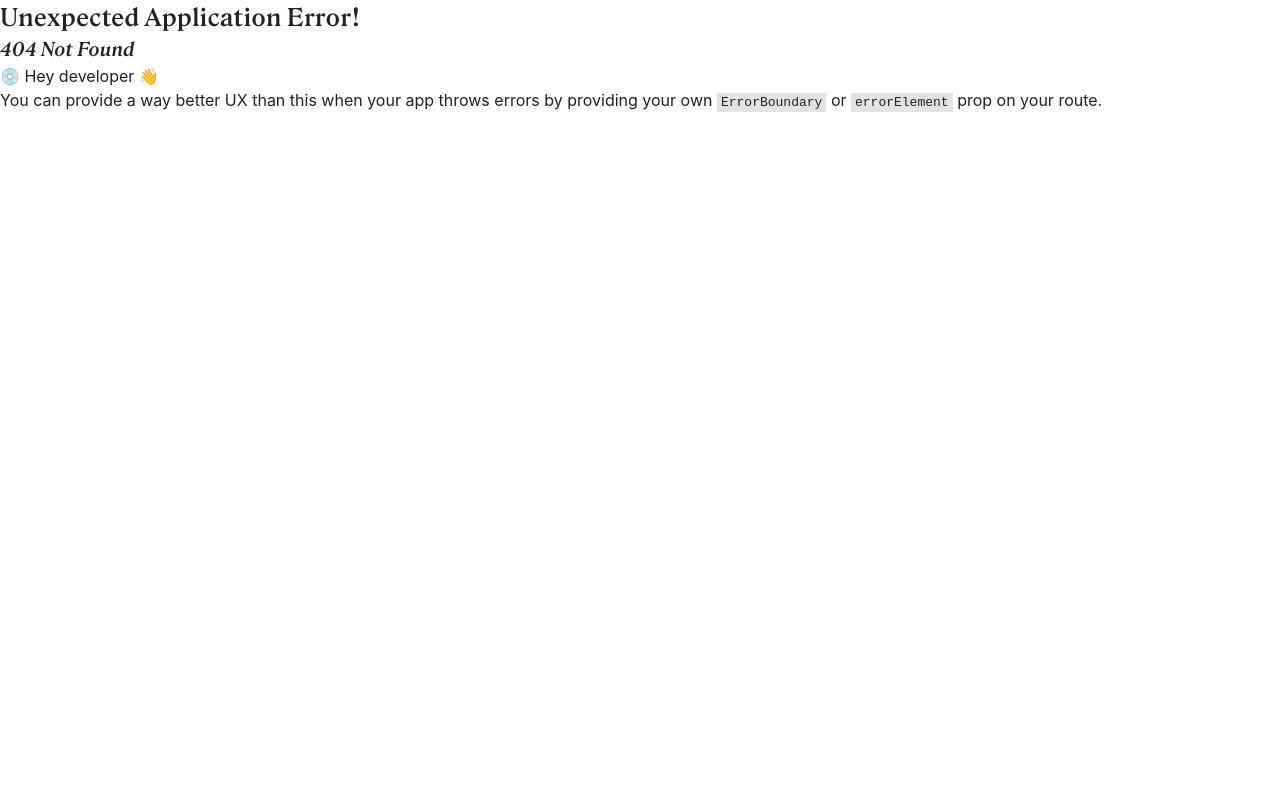
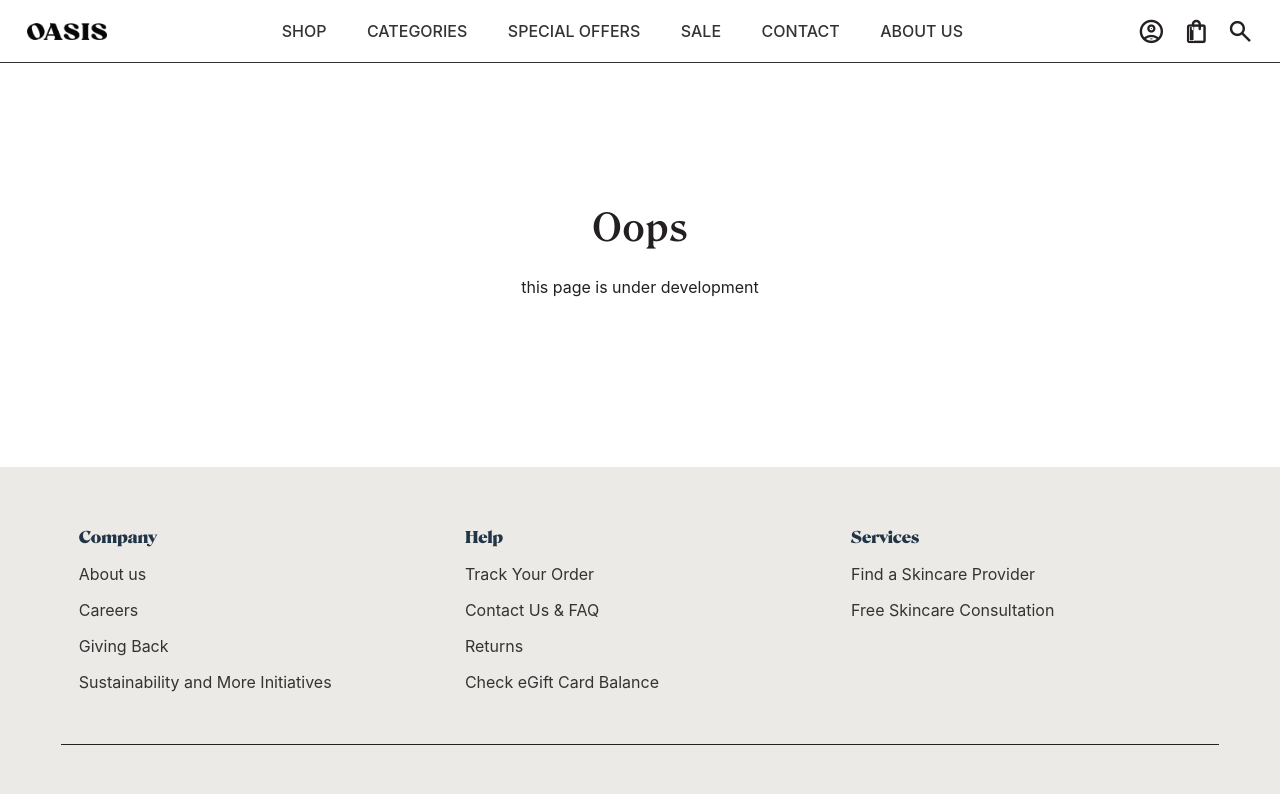
Before and after one commit to ellensofia/e-commerce, a React (Vite) app: page /categories in a window 1280 px wide. Before the commit this address had no page. Shown: the top 794 px of the page. Built offline with nearby package versions, Linux system fonts and the light colour scheme.

Commit message:
add the base for category page to avoid broken links + change links in header

```diff
--- a/src/assets/components/Header.tsx
+++ b/src/assets/components/Header.tsx
@@ -24,10 +24,10 @@ export default function Header() {
             <NavLink to={"/shop"}>Shop</NavLink>
           </StyledListItem>
           <StyledListItem $menuOpen={menuOpen}>
-            <a href="/error">Categories</a>
+            <a href="/categories">Categories</a>
           </StyledListItem>
           <StyledListItem $menuOpen={menuOpen}>
-            <a href="/error">Special Offers</a>
+            <a href="/sale">Special Offers</a>
           </StyledListItem>
           <StyledListItem $menuOpen={menuOpen}>
             <NavLink to={"/sale"}>Sale</NavLink>
--- /dev/null
+++ b/src/assets/pages/CategoriesPage.tsx
@@ -0,0 +1,43 @@
+import { styled } from "styled-components";
+
+export default function CategoriesPage() {
+  return (
+    <>
+      <Container>
+        <Copy>
+          <CategoryTitle>Oops</CategoryTitle>
+          <p>this page is under development</p>
+        </Copy>
+      </Container>
+    </>
+  );
+}
+
+const Container = styled.div`
+  margin-top: calc(var(--header-height) + var(--margin-lg));
+  margin-bottom: var(--margin-lg);
+  padding: 0 var(--margin-xlg);
+  display: flex;
+  gap: var(--margin-lg);
+  justify-content: center;
+  align-items: center;
+  flex-direction: row;
+`;
+
+const Copy = styled.div`
+  display: flex;
+  flex-direction: column;
+  justify-content: center;
+  align-items: center;
+  gap: var(--margin-sm);
+  width: 50%;
+  max-width: 36rem;
+  padding: 6rem 0 8rem;
+  @media (max-width: 700px) {
+    width: 100%;
+  }
+`;
+
+const CategoryTitle = styled.h1`
+  font-size: var(--font-size-xl);
+`;
--- a/src/main.tsx
+++ b/src/main.tsx
@@ -9,6 +9,7 @@ import {
 import App from "./App.tsx";
 import { MenuProvider } from "./assets/context/MenuContest.tsx";
 import AboutPage from "./assets/pages/AboutPage.tsx";
+import CategoriesPage from "./assets/pages/CategoriesPage.tsx";
 import ContactPage from "./assets/pages/ContactPage.tsx";
 import NotFound from "./assets/pages/NotFound.tsx";
 import SalePage from "./assets/pages/SalePage.tsx";
@@ -24,6 +25,7 @@ const router = createBrowserRouter(
       <Route path="/about" element={<AboutPage />} />
       <Route path="/shop" element={<ShopPage />} />
       <Route path="/contact" element={<ContactPage />} />
+      <Route path="/categories" element={<CategoriesPage />} />
       <Route path="/sale" element={<SalePage />} />
       <Route path="/shop/:id" element={<SingleProductPage />} />
       <Route path="/error" element={<NotFound />} />
```
